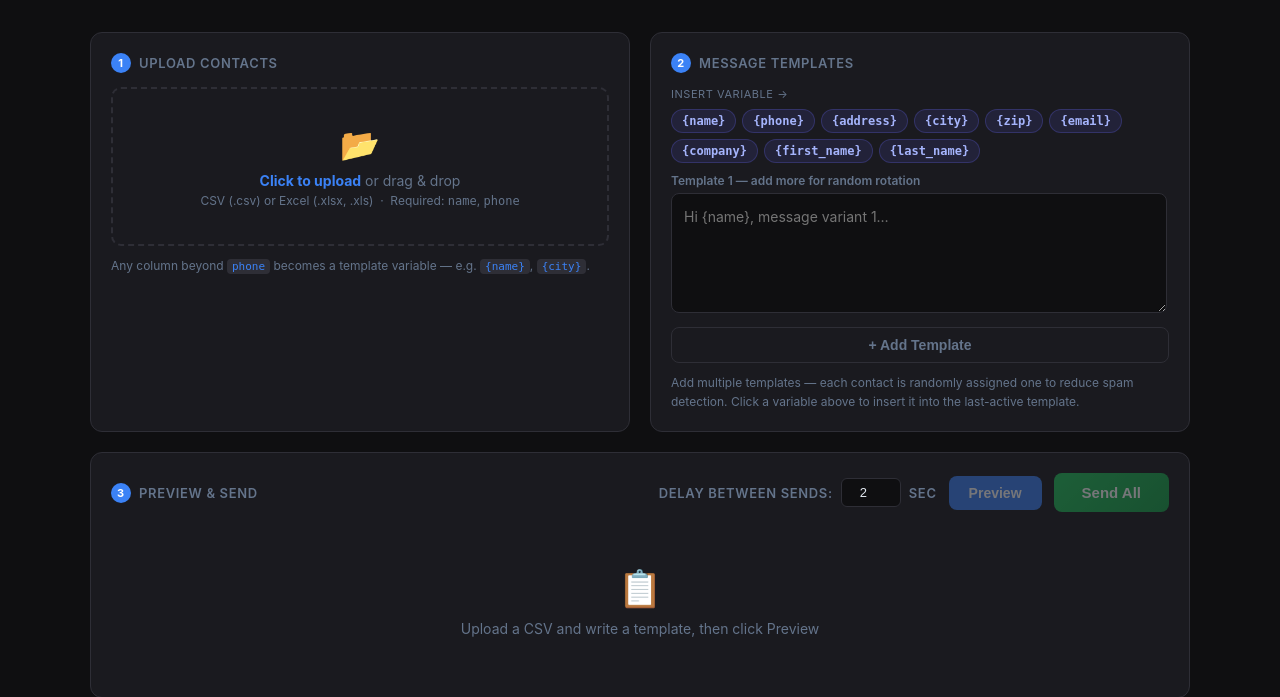
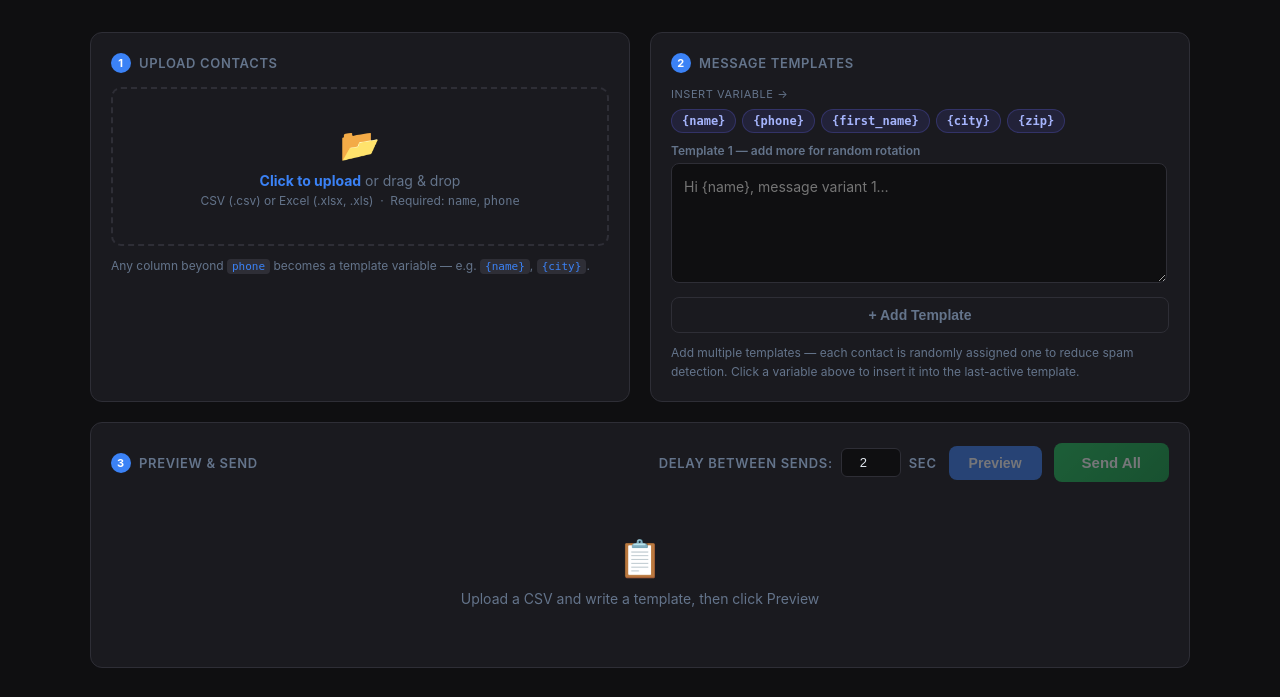
Before and after one commit to aashirnay54/SMS_sender, a Flask app: page / in a window 1280 px wide. Shown: the part 68-765 px from the top of the page. Run offline with Flask 3, Linux system fonts and the light colour scheme.

Commit message:
fixed excell parser

```diff
--- a/app.py
+++ b/app.py
@@ -1,4 +1,5 @@
 import csv
+import re
 import io
 import os
 import subprocess
@@ -17,14 +18,19 @@ app.secret_key = os.urandom(24)
 jobs: dict = {}
 
 
-# ── Column fuzzy-finder ─────────────────────────────────────────────────────
+# ── Column helpers ───────────────────────────────────────────────────────────
+
+def _normalize_key(key: str) -> str:
+    """'Full Name' → 'full_name', 'Phone 1' → 'phone_1'"""
+    return re.sub(r'[^a-z0-9]+', '_', key.strip().lower()).strip('_')
+
 
 def _find_col(row: dict, *keywords: str) -> str:
-    """Return the first value whose lowercased key contains any keyword, in priority order."""
+    """Return the first non-empty value whose lowercased key contains any keyword."""
     lower = {k.lower(): v for k, v in row.items()}
     for kw in keywords:
         for k, v in lower.items():
-            if kw in k:
+            if kw in k and v.strip():
                 return v
     return ""
 
@@ -142,16 +148,29 @@ def preview():
 
     previews = []
     for row in rows:
-        clean = {k.strip(): v.strip() for k, v in row.items() if k}
-        phone = _find_col(clean, "phone") or ""
-        name  = _find_col(clean, "first", "name") or "Unknown"
+        # Build clean dict with both original keys and normalized keys (e.g. "Full Name" + "full_name")
+        clean = {}
+        display = {}
+        for k, v in row.items():
+            if not k:
+                continue
+            ok = k.strip()
+            ov = (v or "").strip()
+            clean[ok] = ov
+            display[ok] = ov
+            norm = _normalize_key(ok)
+            if norm not in clean:
+                clean[norm] = ov
+
+        phone   = _find_col(clean, "phone") or ""
+        name    = _find_col(clean, "first", "name") or "Unknown"
         tpl_idx = random.randrange(len(templates))
         tpl     = templates[tpl_idx]
         try:
             message = tpl.format(**clean)
-            previews.append({"name": name, "phone": phone, "message": message, "error": None, "template_idx": tpl_idx})
+            previews.append({"name": name, "phone": phone, "message": message, "error": None, "template_idx": tpl_idx, "data": display})
         except KeyError as e:
-            previews.append({"name": name, "phone": phone, "message": "", "error": f"Missing variable: {e}", "template_idx": tpl_idx})
+            previews.append({"name": name, "phone": phone, "message": "", "error": f"Missing variable: {e}", "template_idx": tpl_idx, "data": display})
 
     return jsonify({"previews": previews})
 
--- a/templates/index.html
+++ b/templates/index.html
@@ -426,17 +426,13 @@
   <div class="card">
     <div class="card-title"><span class="step-num">2</span> Message Templates</div>
 
-    <div class="var-insert-row">
+    <div class="var-insert-row" id="var-insert-row">
       <label>Insert variable →</label>
       <button class="var-btn" onclick="insertVar('name')">{name}</button>
       <button class="var-btn" onclick="insertVar('phone')">{phone}</button>
-      <button class="var-btn" onclick="insertVar('address')">{address}</button>
+      <button class="var-btn" onclick="insertVar('first_name')">{first_name}</button>
       <button class="var-btn" onclick="insertVar('city')">{city}</button>
       <button class="var-btn" onclick="insertVar('zip')">{zip}</button>
-      <button class="var-btn" onclick="insertVar('email')">{email}</button>
-      <button class="var-btn" onclick="insertVar('company')">{company}</button>
-      <button class="var-btn" onclick="insertVar('first_name')">{first_name}</button>
-      <button class="var-btn" onclick="insertVar('last_name')">{last_name}</button>
     </div>
 
     <div id="templates-list"></div>
@@ -512,6 +508,19 @@
     if (fileInput.files[0]) uploadCSV(fileInput.files[0]);
   });
 
+  function normalizeKey(key) {
+    return key.trim().toLowerCase().replace(/[^a-z0-9]+/g, '_').replace(/^_+|_+$/g, '');
+  }
+
+  function updateVarButtons() {
+    const container = document.getElementById('var-insert-row');
+    const btns = csvHeaders.map(h => {
+      const norm = normalizeKey(h);
+      return `<button class="var-btn" onclick="insertVar('${norm}')" title="Column: ${h}">{${norm}}</button>`;
+    }).join('');
+    container.innerHTML = '<label>Insert variable →</label>' + btns;
+  }
+
   async function uploadCSV(file) {
     const fd = new FormData();
     fd.append('file', file);
@@ -525,6 +534,7 @@
     document.getElementById('csv-info-text').textContent =
       `✓ Loaded ${data.count} contacts — columns: ${data.headers.join(', ')}`;
     document.getElementById('btn-preview').disabled = false;
+    updateVarButtons();
     detectVars();
   }
 
@@ -640,8 +650,7 @@
         <thead>
           <tr>
             <th>#</th>
-            <th>Name</th>
-            <th>Phone</th>
+            ${csvHeaders.map(h => `<th>${esc(h)}</th>`).join('')}
             <th>Message</th>
             ${showTpl ? '<th>Tpl</th>' : ''}
             <th>Status</th>
@@ -652,8 +661,7 @@
           ${rows.map((r, i) => `
             <tr id="row-${i}">
               <td style="color:var(--muted)">${i + 1}</td>
-              <td>${esc(r.name)}</td>
-              <td style="font-family:'SF Mono',monospace;font-size:12px">${esc(r.phone)}</td>
+              ${csvHeaders.map(h => `<td style="font-size:12px;color:var(--muted);white-space:nowrap">${esc((r.data || {})[h] || '')}</td>`).join('')}
               <td>${r.error
                 ? `<span style="color:var(--red);font-size:12px">⚠ ${esc(r.error)}</span>`
                 : esc(r.message)
```
